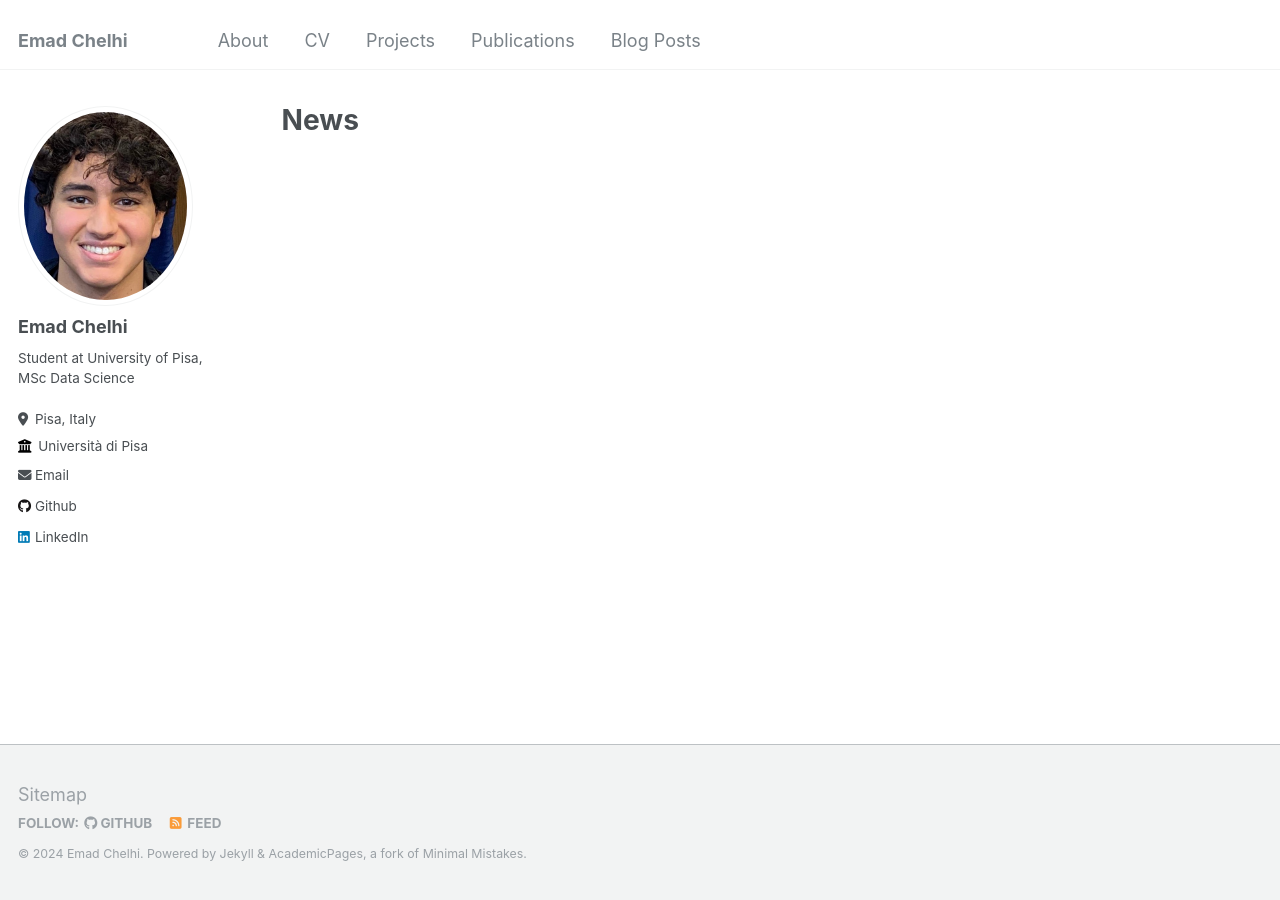
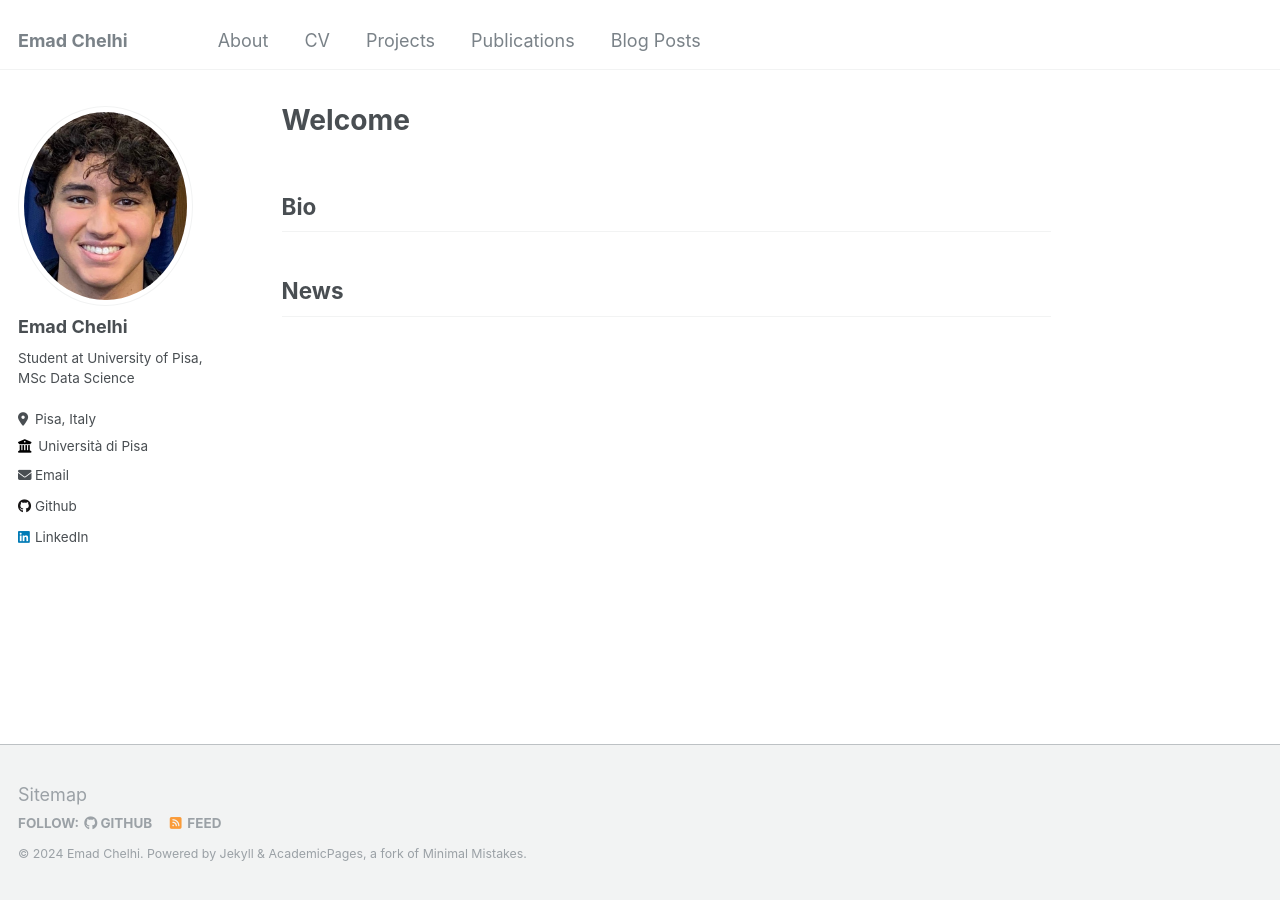
Before and after one commit to emadchelhi/emadchelhi.github.io, a Jekyll site: the page built from _pages/about.md, in a window 1280 px wide. Built offline with Jekyll 4.4.1, drawn with Linux system fonts in a browser that asks for light colours.

Commit message:
Update about.md

```diff
--- a/_pages/about.md
+++ b/_pages/about.md
@@ -1,8 +1,11 @@
 ---
 permalink: /
-title: News
+title: Welcome
 author_profile: true
 redirect_from:
   - /about/
   - /about.html
 ---
+## Bio
+
+## News
```
